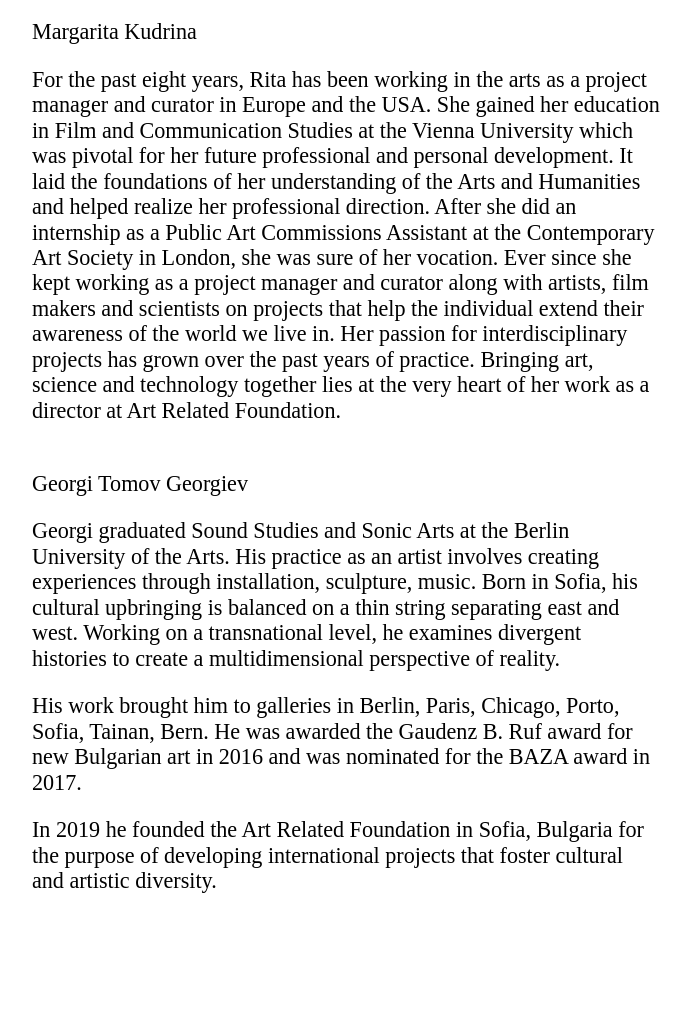
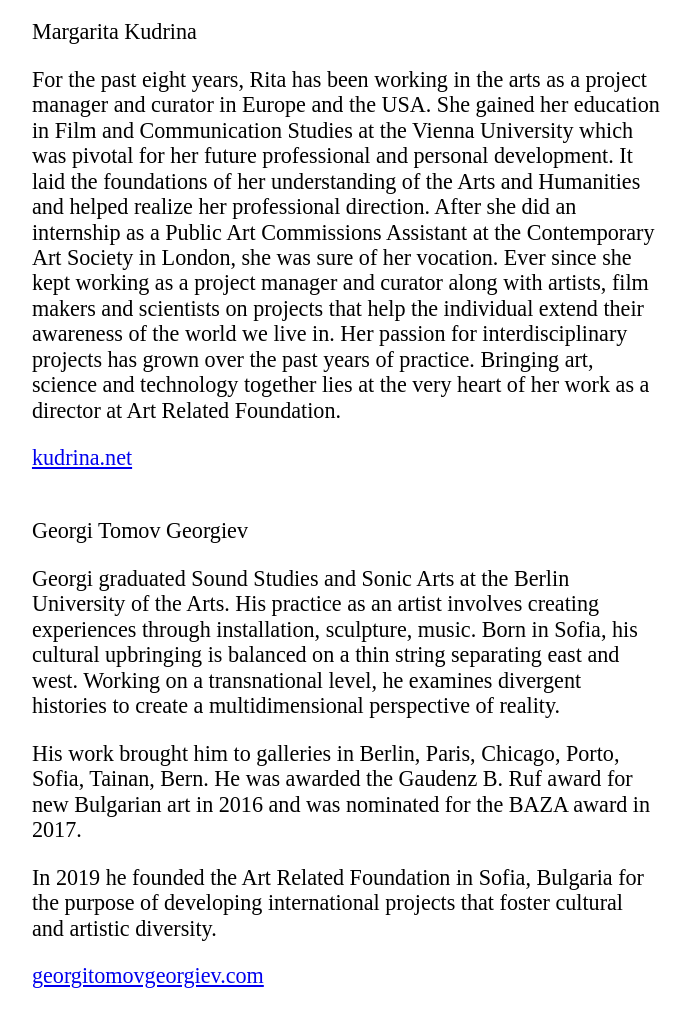
Before and after one commit to artrelated/AR-Website, a plain HTML site: page team.html in a window 1280 px wide. Shown: the part 553-1580 px from the top of the page, without its empty margins (300-990 px from the left). Before the commit the page ends 1535 px from the top, so only its background shows below. Drawn offline with Linux system fonts and the light colour scheme.

Commit message:
Update team.html

```diff
--- a/team.html
+++ b/team.html
@@ -18,13 +18,15 @@
   <div class="content"> <img src="	img/goshrit.jpg" />
     <p class="mobile-caption">Photo by Maïa Sert.</p>
     <p class="indent">Margarita Kudrina</p>
-    <p class="indent">For the past eight years, Rita has been working in the arts as a project manager and curator in Europe and the USA. She gained her education in Film and Communication Studies at the Vienna University which was pivotal for her future professional and personal development. It laid the foundations of her understanding of the Arts and Humanities and helped realize her professional direction. After she did an internship as a Public Art Commissions Assistant at the Contemporary Art Society in London, she was sure of her vocation. Ever since she kept working as a project manager and curator along with artists, film makers and scientists on projects that help the individual extend their awareness of the world we live in. Her passion for interdisciplinary projects has grown over the past years of practice. Bringing art, science and technology together lies at the very heart of her work as a director at Art Related Foundation.<br>
+    <p class="indent">For the past eight years, Rita has been working in the arts as a project manager and curator in Europe and the USA. She gained her education in Film and Communication Studies at the Vienna University which was pivotal for her future professional and personal development. It laid the foundations of her understanding of the Arts and Humanities and helped realize her professional direction. After she did an internship as a Public Art Commissions Assistant at the Contemporary Art Society in London, she was sure of her vocation. Ever since she kept working as a project manager and curator along with artists, film makers and scientists on projects that help the individual extend their awareness of the world we live in. Her passion for interdisciplinary projects has grown over the past years of practice. Bringing art, science and technology together lies at the very heart of her work as a director at Art Related Foundation.</p>
+    <p class="indent"><a href="https://www.kudrina.net/">kudrina.net</a> <br>
       <br>
     </p>
     <p class="indent">Georgi Tomov Georgiev</p>
     <p class="indent">Georgi graduated Sound Studies and Sonic Arts at the Berlin University of the Arts. His practice as an artist involves creating experiences through installation, sculpture, music. Born in Sofia, his cultural upbringing is balanced on a thin string separating east and west. Working on a transnational level, he examines divergent histories to create a multidimensional perspective of reality.</p>
     <p class="indent">His work brought him to galleries in Berlin, Paris, Chicago, Porto, Sofia, Tainan, Bern. He was awarded the Gaudenz B. Ruf award for new Bulgarian art in 2016 and was nominated for the BAZA award in 2017.</p>
     <p class="indent">In 2019 he founded the Art Related Foundation in Sofia, Bulgaria for the purpose of developing international projects that foster cultural and artistic diversity.</p>
+    <p class="indent"><a href="http://www.georgitomovgeorgiev.com/">georgitomovgeorgiev.com</a> </p>
   </div>
   <script>
 	function dropmenu() {
```
